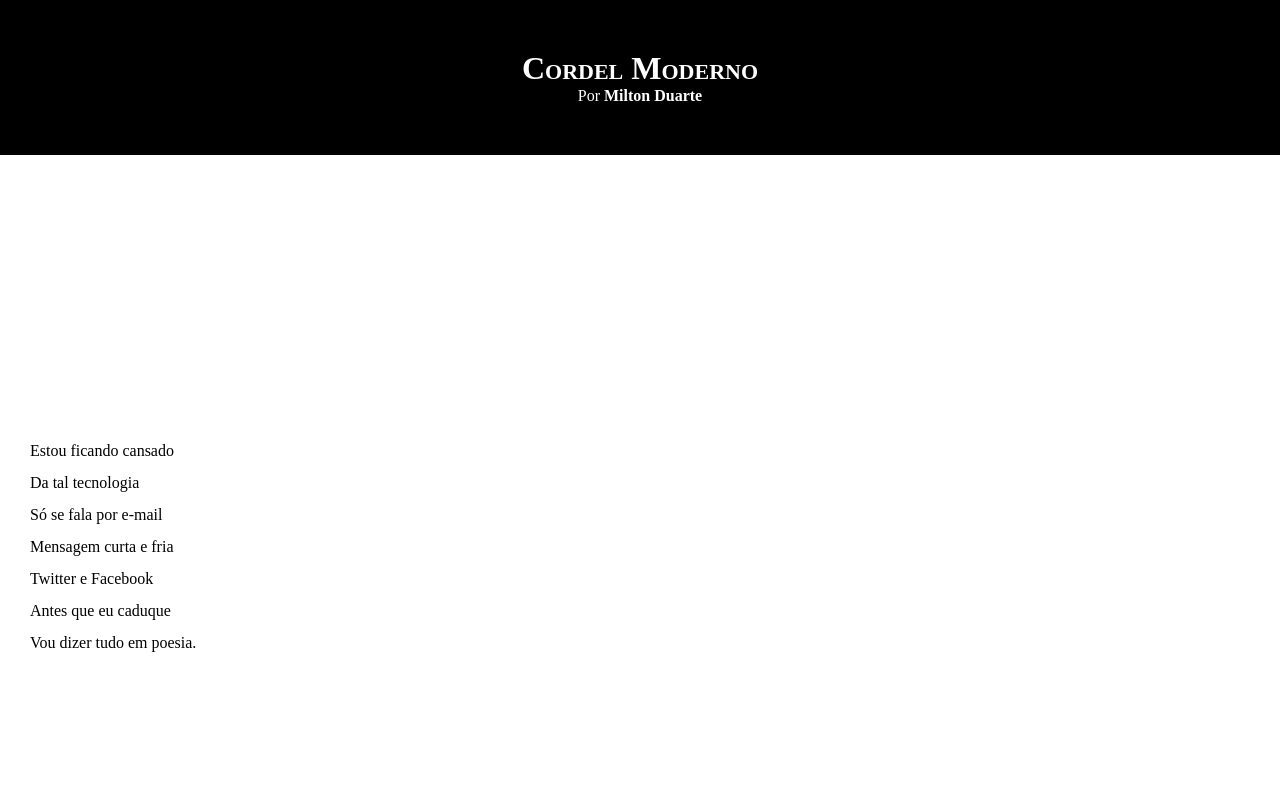
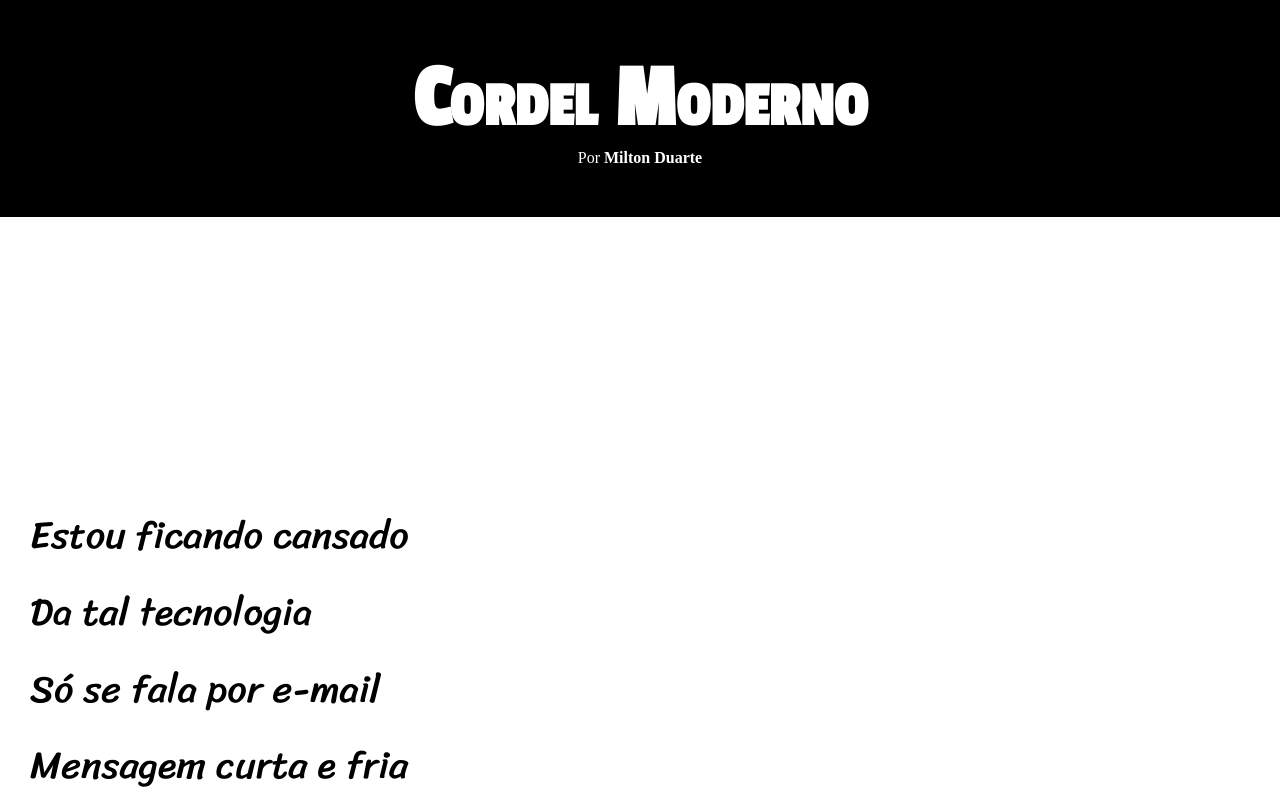
Before and after one commit to MateusMleite/html-css, a plain HTML site: page minhas atividades/d012/cordel.html in a window 1280 px wide. Shown: the top 800 px of the page. Drawn offline with Linux system fonts and the light colour scheme.

Commit message:
atualização de estilo desafio 12

```diff
--- a/minhas atividades/d012/estilo/style.css
+++ b/minhas atividades/d012/estilo/style.css
@@ -1,4 +1,14 @@
 @charset "UTF-8";
+
+@import url('https://fonts.googleapis.com/css2?family=Passion+One&display=swap');
+
+@import url('https://fonts.googleapis.com/css2?family=Sriracha&display=swap');
+
+:root {
+    --fonte1: Verdana, Geneva, Tahoma, sans-serif;
+    --fonte2: 'Passion One', cursive;
+    --fonte3: 'Sriracha', cursive;
+}
 
 * {
     margin: 0px;
@@ -8,6 +18,7 @@
 html, body {
     min-height: 100% vh;
     background-color: darkgray
+    font-family: var(--fonte1)
 }
 
 header {
@@ -19,6 +30,8 @@ header {
 header > h1 {
     padding-top: 50px;
     font-variant: small-caps;
+    font-family: var(--fonte2);
+    font-size: 7vw;
 }
 
 header > p {
@@ -40,6 +53,8 @@ section {
     padding-top: 35vh;
     padding-bottom: 35vh;
     line-height: 2em;
+    font-family: var(--fonte3);
+    font-size: 3vw;
 }
 
 section.normal {
@@ -54,7 +69,7 @@ section.imagem {
 
 section.imagem > p {
     background-color: rgba(0, 0, 0, 0.549);
-    width: 400px;
+    display: inline-block;
 }
 
 footer {
```
